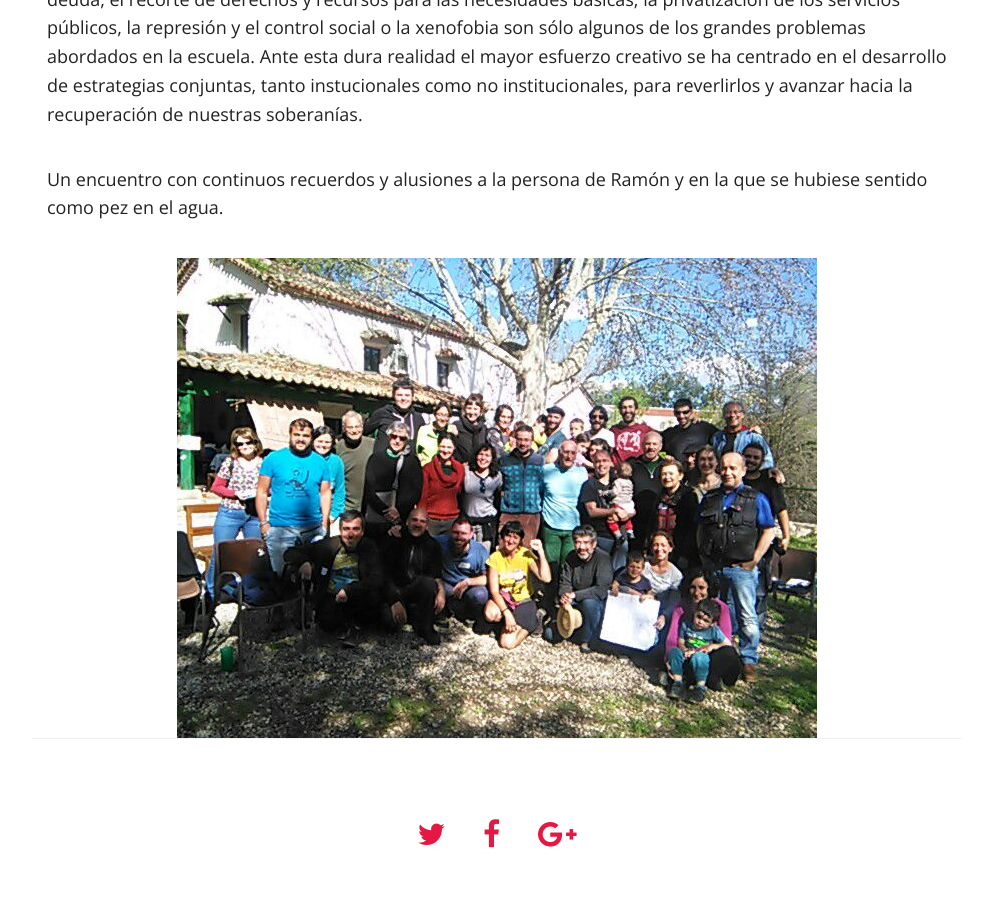
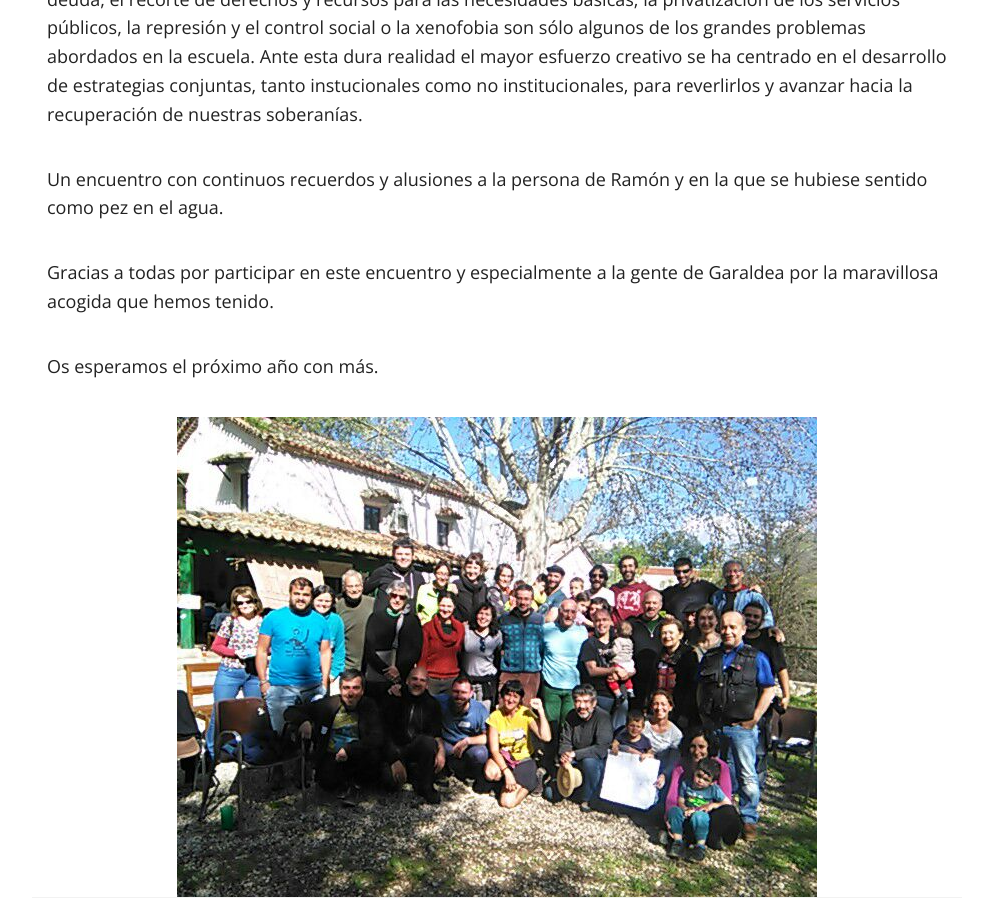
Before and after one commit to escuelaramonfdez/escuelaramonfdez.github.io, a Jekyll site: the page built from _posts/2016-04-24-final-escuela-2016.md, in a window 1280 px wide and 900 px high, scrolled down 962 px. Shown: the whole window, without its empty margins (143-1136 px from the left). Built offline with Jekyll 4.4.1, drawn with Linux system fonts in a browser that asks for light colours; nearby versions of some CDN libraries; comment, search, counter and statistics services are not loaded.

Commit message:
Actualización web.

```diff
--- a/_posts/2016-04-24-final-escuela-2016.md
+++ b/_posts/2016-04-24-final-escuela-2016.md
@@ -18,6 +18,10 @@ La crisis ambiental, el colapso civilizatorio, la brecha creciente de desigualda
 
 Un encuentro con continuos recuerdos y alusiones a la persona de Ramón y en la que se hubiese sentido como pez en el agua.
 
+Gracias a todas por participar en este encuentro y especialmente a la gente de Garaldea por la maravillosa acogida que hemos tenido.
+
+Os esperamos el próximo año con más.
+
 <div style="text-align:center">
 <img src="/images/final_escuela_2016.jpg" alt="Final de la 2ª edición de la Escuela Social Ramón Fernández Durán"/>
 </div>
```
